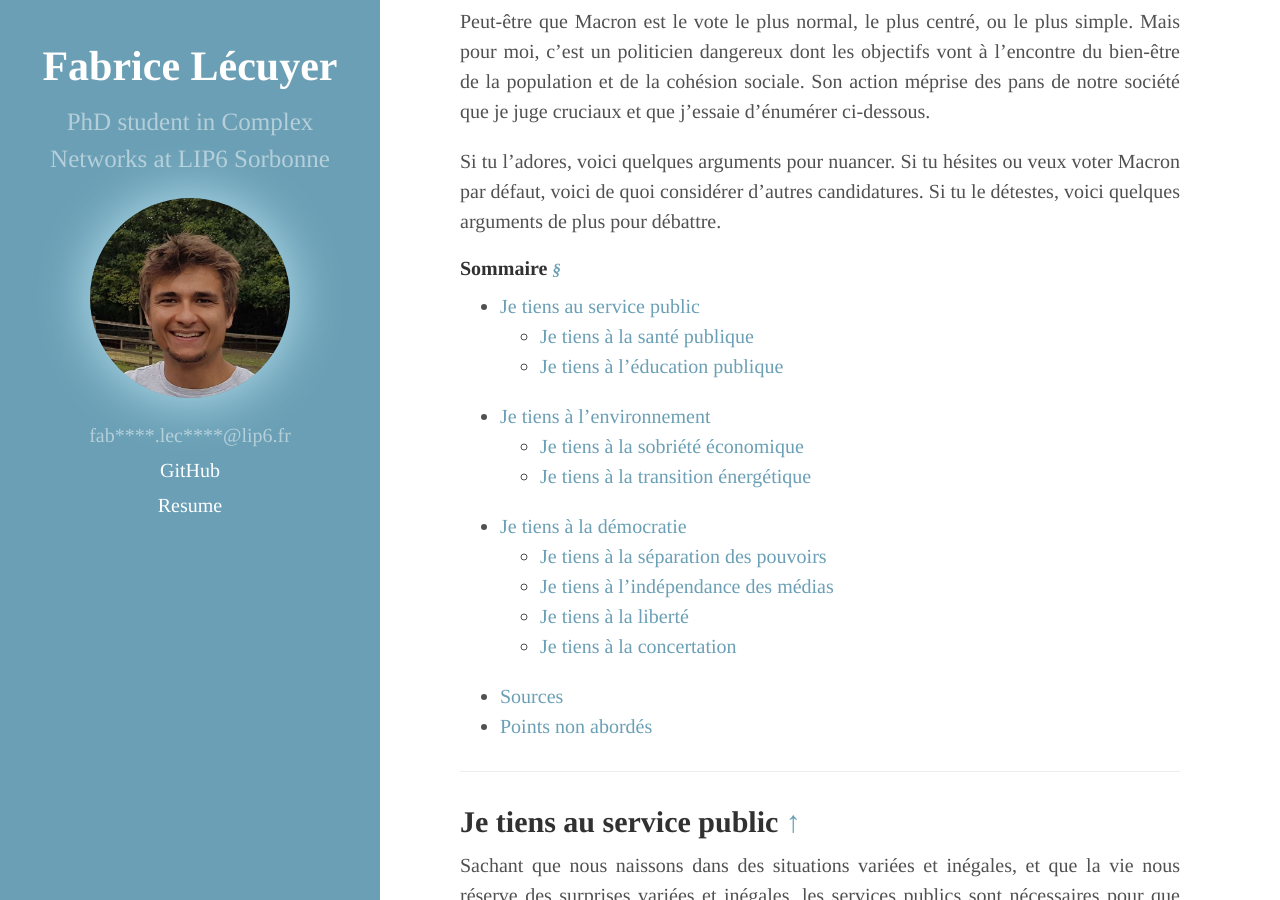
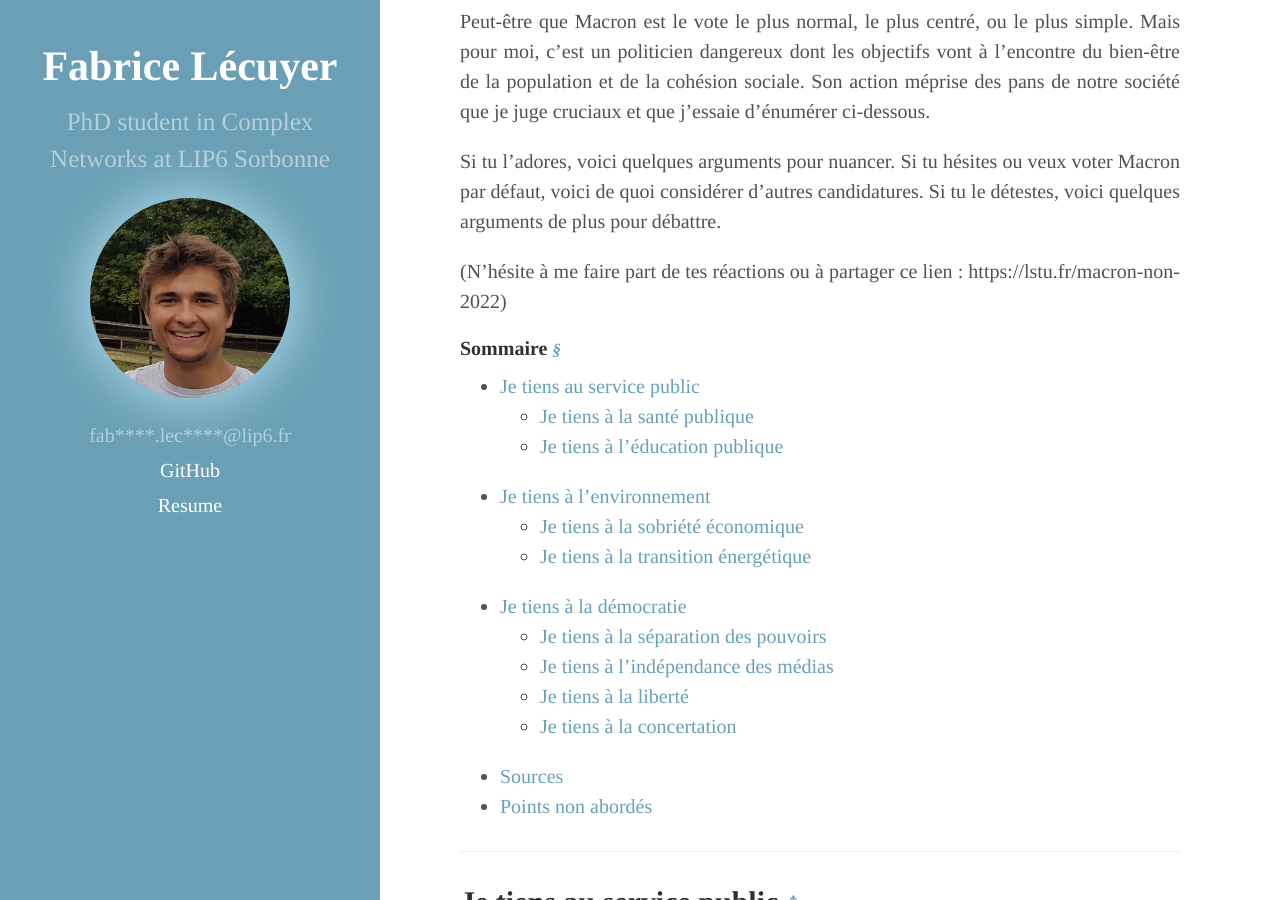
Before and after one commit to lecfab/lecfab.github.io, a Jekyll site: the page built from _posts/2022-04-05-macron-non.md, in a window 1280 px wide and 900 px high, scrolled down 341 px. Built offline with Jekyll 4.4.1, drawn with Linux system fonts in a browser that asks for light colours.

Commit message:
2022 statement

```diff
--- a/_posts/2022-04-05-macron-non.md
+++ b/_posts/2022-04-05-macron-non.md
@@ -11,6 +11,8 @@
 Peut-être que Macron est le vote le plus normal, le plus centré, ou le plus simple. Mais pour moi, c'est un politicien dangereux dont les objectifs vont à l'encontre du bien-être de la population et de la cohésion sociale. Son action méprise des pans de notre société que je juge cruciaux et que j'essaie d'énumérer ci-dessous.
 
 Si tu l'adores, voici quelques arguments pour nuancer. Si tu hésites ou veux voter Macron par défaut, voici de quoi considérer d'autres candidatures. Si tu le détestes, voici quelques arguments de plus pour débattre.
+
+(N'hésite à me faire part de tes réactions ou à partager ce lien : https://lstu.fr/macron-non-2022)
 
 #### Sommaire <small><i><a href='http://ecotrust-canada.github.io/markdown-toc/'>§</a></i></small>
 
```
